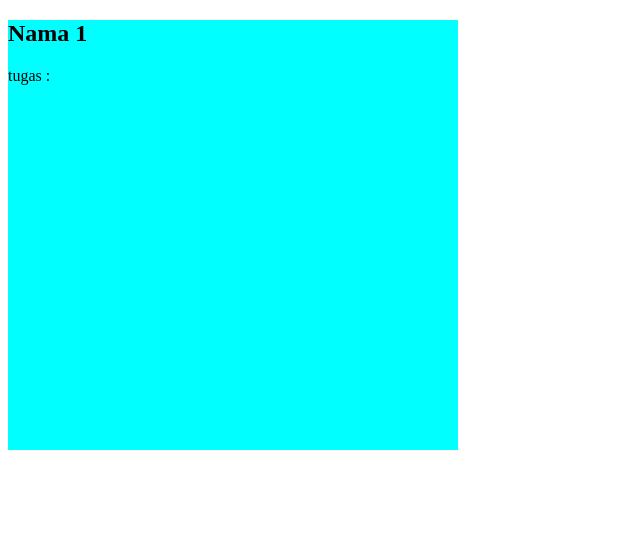
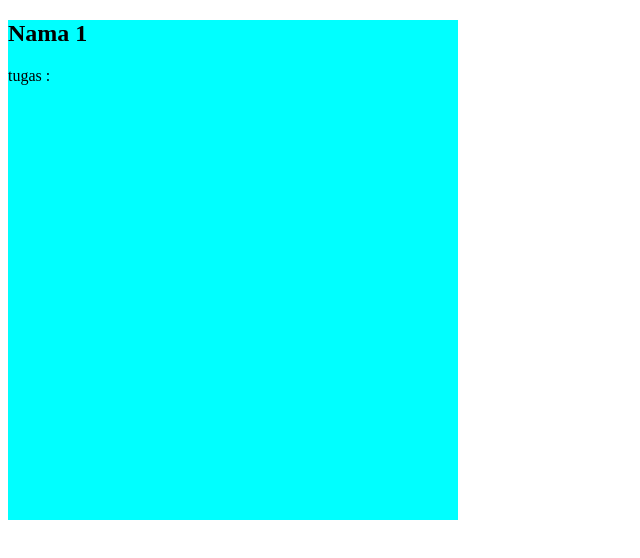
Before and after one commit to andraangjaya/Songify, a website built with webpack: page about-us.html in a window 1280 px wide. Shown: the whole page, without its empty margins (0-640 px from the left). Built offline with nearby package versions, Linux system fonts and the light colour scheme; files whose address does not match are found by name.

Commit message:
tingkatkan px

```diff
--- a/css/about.css
+++ b/css/about.css
@@ -1,4 +1,4 @@
 article{
     width: 450px;
-    height: 430px;
+    height: 500px;
 }
```
